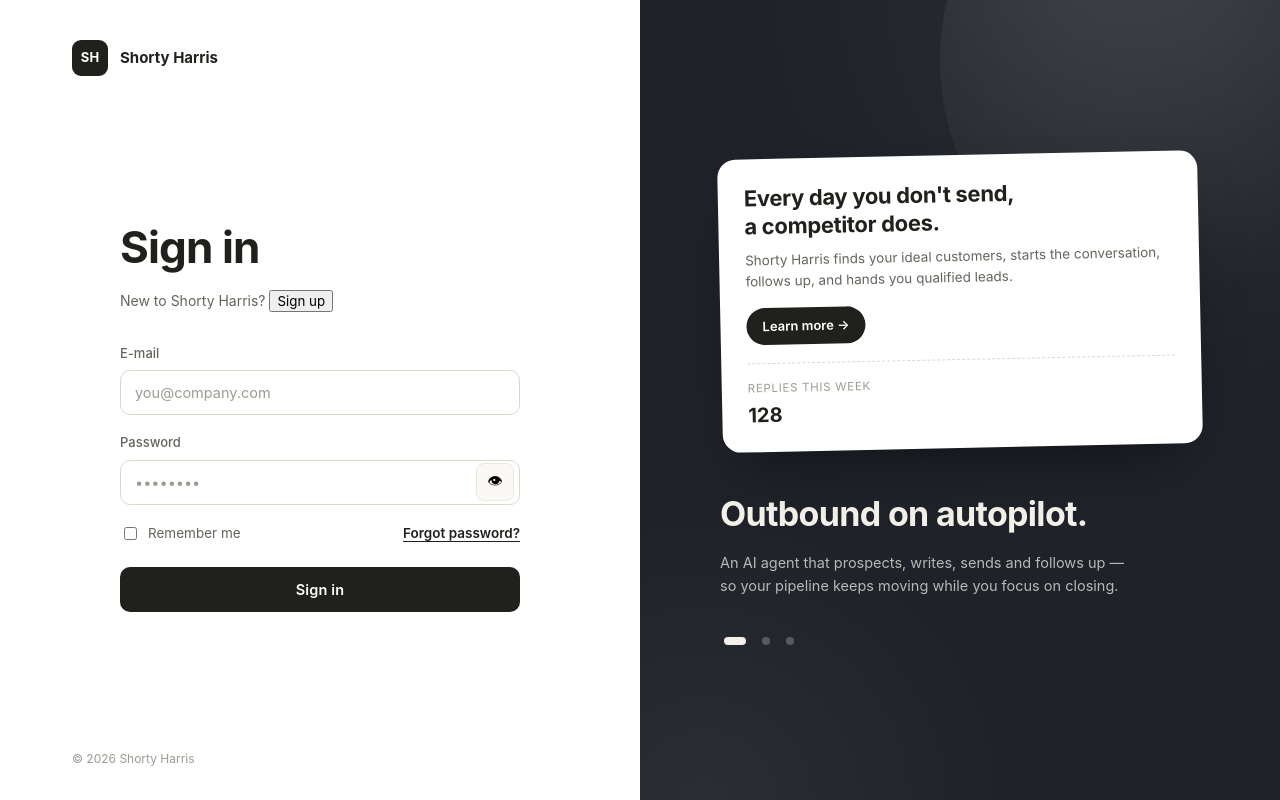
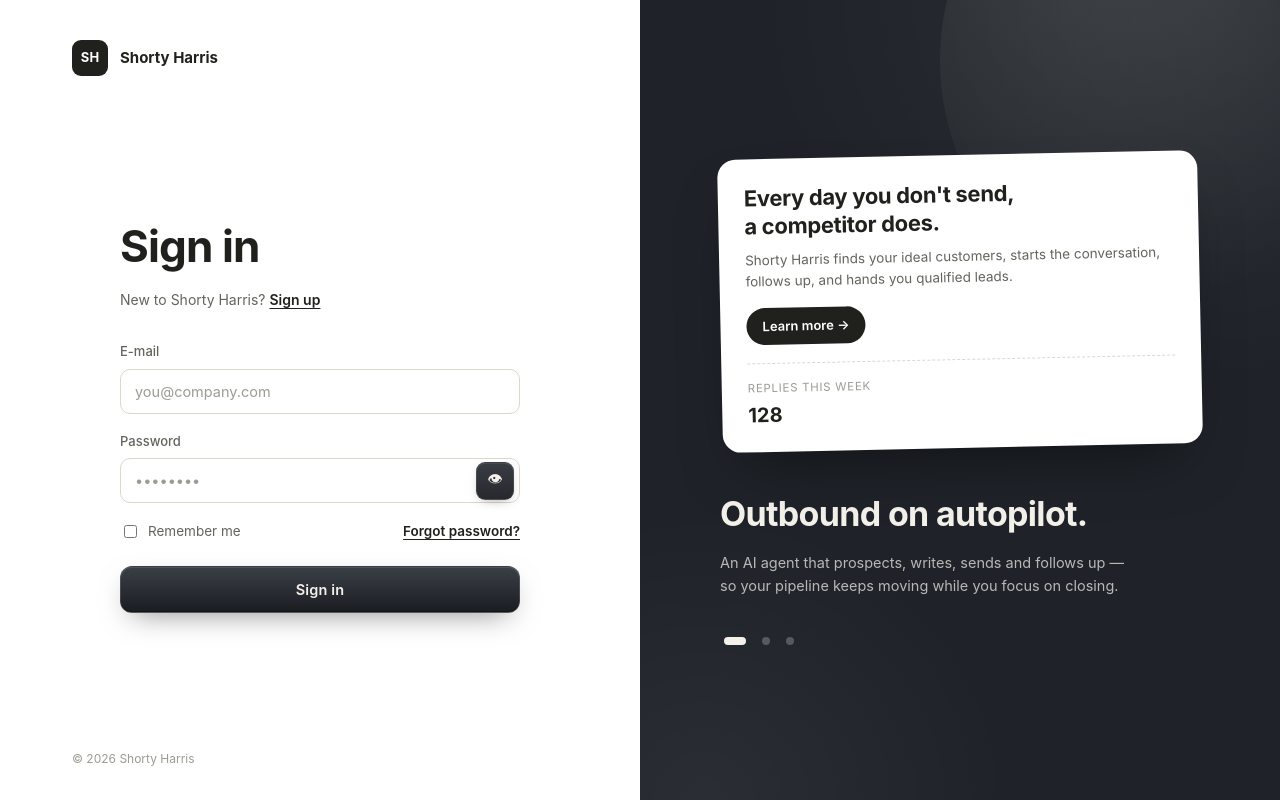
Before and after one commit to ShortyHarris/shorty-harris, a React (Vite) app in the folder app/: page /login in a window 1280 px wide. Built offline with nearby package versions, Linux system fonts and the light colour scheme; no server answers.

Commit message:
Changes
Co-authored-by: ShortyHarris <203847011+ShortyHarris@users.noreply.github.com>

```diff
--- a/app/src/screens/Login.css
+++ b/app/src/screens/Login.css
@@ -67,10 +67,24 @@
 .auth-pw-toggle {
   position: absolute; right: 6px; top: 50%; transform: translateY(-50%);
   width: 38px; height: 38px; display: flex; align-items: center; justify-content: center;
-  background: var(--bg); border: 1px solid var(--line); border-radius: 8px;
+  border-radius: 9px;
   font-size: 15px;
+  color: #f4f1ea;
+  background: linear-gradient(180deg, rgba(40,44,52,0.92), rgba(20,22,27,0.92));
+  border: 1px solid rgba(255,255,255,0.10);
+  box-shadow:
+    inset 0 1px 0 rgba(255,255,255,0.08),
+    0 4px 12px -6px rgba(0,0,0,0.5);
+  backdrop-filter: blur(10px) saturate(140%);
+  -webkit-backdrop-filter: blur(10px) saturate(140%);
+  cursor: pointer;
+  transition: background 0.15s, transform 0.08s, border-color 0.15s;
 }
-.auth-pw-toggle:hover { background: var(--leaf-tint); }
+.auth-pw-toggle:hover {
+  background: linear-gradient(180deg, rgba(55,60,70,0.95), rgba(28,31,38,0.95));
+  border-color: rgba(255,255,255,0.18);
+}
+.auth-pw-toggle:active { transform: translateY(-50%) scale(0.96); }
 
 .auth-row { display: flex; align-items: center; justify-content: space-between; font-size: 13.5px; }
 .auth-remember { display: inline-flex; align-items: center; gap: 8px; color: var(--ink-soft); cursor: pointer; }
@@ -85,21 +99,73 @@
   font-size: 13.5px;
   border: 1px solid #efd9cf;
 }
+.auth-info {
+  background: rgba(31,35,41,0.06);
+  color: var(--ink);
+  padding: 11px 14px;
+  border-radius: var(--radius-sm);
+  font-size: 13.5px;
+  border: 1px solid var(--line-strong);
+}
+.auth-notice {
+  margin: 0 0 18px;
+  padding: 11px 14px;
+  border-radius: var(--radius-sm);
+  font-size: 13px;
+  color: var(--ink-soft);
+  background: rgba(31,35,41,0.04);
+  border: 1px dashed var(--line-strong);
+}
+
+.auth-link-btn {
+  background: none;
+  border: none;
+  padding: 0;
+  color: var(--ink);
+  font-weight: 600;
+  font-size: inherit;
+  text-decoration: underline;
+  text-underline-offset: 3px;
+  cursor: pointer;
+}
+.auth-link-btn:hover { opacity: 0.75; }
 
 .auth-btn {
   margin-top: 6px;
   padding: 14px 0;
-  background: var(--ink);
-  color: var(--surface);
-  border: none;
-  border-radius: var(--radius-sm);
+  color: #f4f1ea;
+  border-radius: 12px;
   font-size: 14.5px;
   font-weight: 600;
   letter-spacing: 0.01em;
-  transition: transform 0.08s ease, background 0.15s;
+  cursor: pointer;
+  position: relative;
+  background:
+    linear-gradient(180deg, rgba(255,255,255,0.08), rgba(255,255,255,0.02)),
+    linear-gradient(180deg, #2a2f37, #15181d);
+  border: 1px solid rgba(255,255,255,0.14);
+  box-shadow:
+    inset 0 1px 0 rgba(255,255,255,0.10),
+    inset 0 -1px 0 rgba(0,0,0,0.35),
+    0 10px 30px -12px rgba(0,0,0,0.55);
+  backdrop-filter: blur(14px) saturate(140%);
+  -webkit-backdrop-filter: blur(14px) saturate(140%);
+  transition: transform 0.08s ease, box-shadow 0.18s ease, border-color 0.18s ease, background 0.18s ease;
 }
-.auth-btn:hover:not(:disabled) { background: #0d1014; transform: translateY(-1px); }
-.auth-btn:active:not(:disabled) { transform: translateY(0); }
+.auth-btn:hover:not(:disabled) {
+  transform: translateY(-1px);
+  border-color: rgba(255,255,255,0.22);
+  box-shadow:
+    inset 0 1px 0 rgba(255,255,255,0.16),
+    inset 0 -1px 0 rgba(0,0,0,0.4),
+    0 14px 36px -12px rgba(0,0,0,0.65);
+}
+.auth-btn:active:not(:disabled) {
+  transform: translateY(0);
+  box-shadow:
+    inset 0 2px 4px rgba(0,0,0,0.45),
+    inset 0 -1px 0 rgba(255,255,255,0.04);
+}
 .auth-btn:disabled { opacity: 0.55; cursor: not-allowed; }
 
 .auth-foot { font-size: 12px; color: var(--ink-faint); }
```
